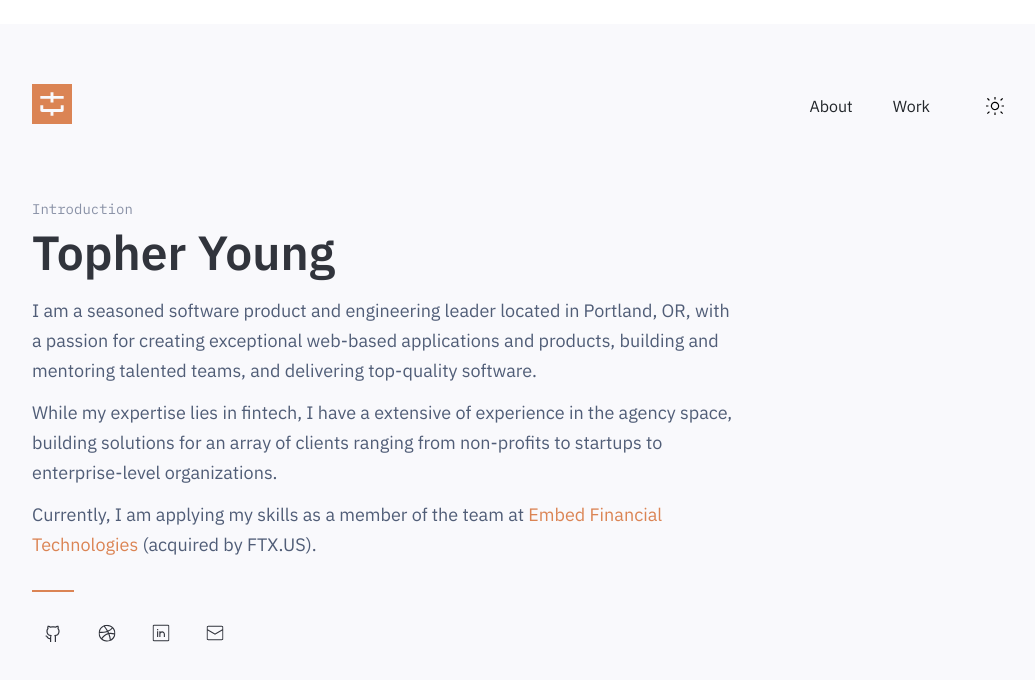
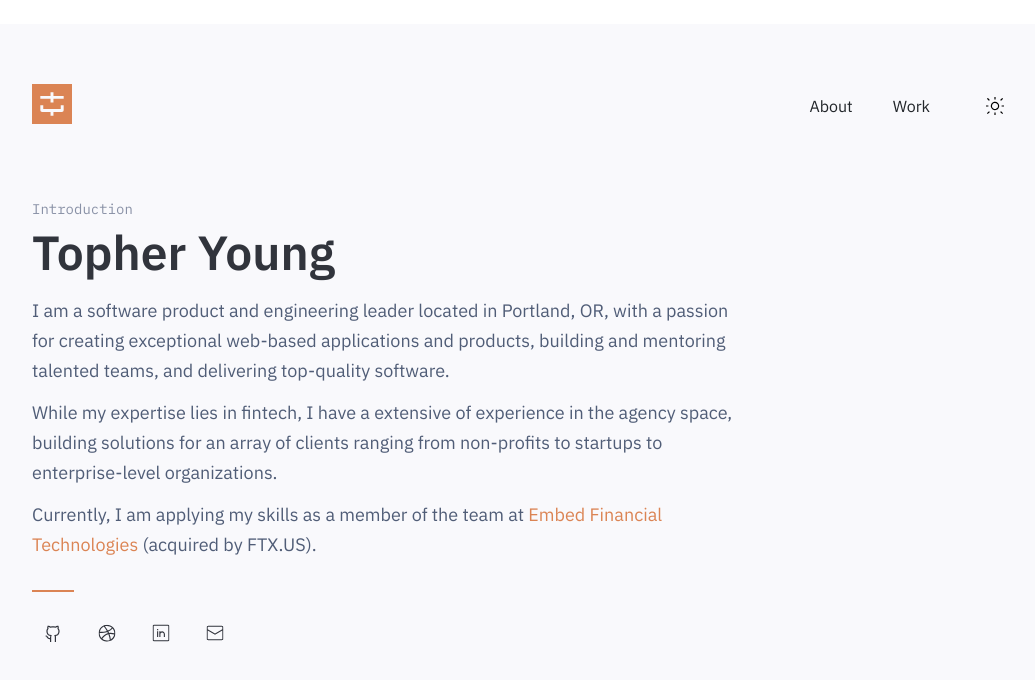
Before and after one commit to topheryoung/hellotopher, a React (Vite) app: page / in a window 1280 px wide. Shown: the top 680 px of the page, without its empty margins (116-1151 px from the left). Built offline with nearby package versions, Linux system fonts and the light colour scheme.

Commit message:
Update intro copy

```diff
--- a/src/pages/Intro.jsx
+++ b/src/pages/Intro.jsx
@@ -5,10 +5,10 @@ const Intro = () => (
     <h3>Introduction</h3>
     <h1>Topher Young</h1>
     <p>
-      I am a seasoned software product and engineering leader located in
-      Portland, OR, with a passion for creating exceptional web-based
-      applications and products, building and mentoring talented teams, and
-      delivering top-quality software.
+      I am a software product and engineering leader located in Portland, OR,
+      with a passion for creating exceptional web-based applications and
+      products, building and mentoring talented teams, and delivering
+      top-quality software.
     </p>
     <p>
       While my expertise lies in fintech, I have a extensive of experience in
```
